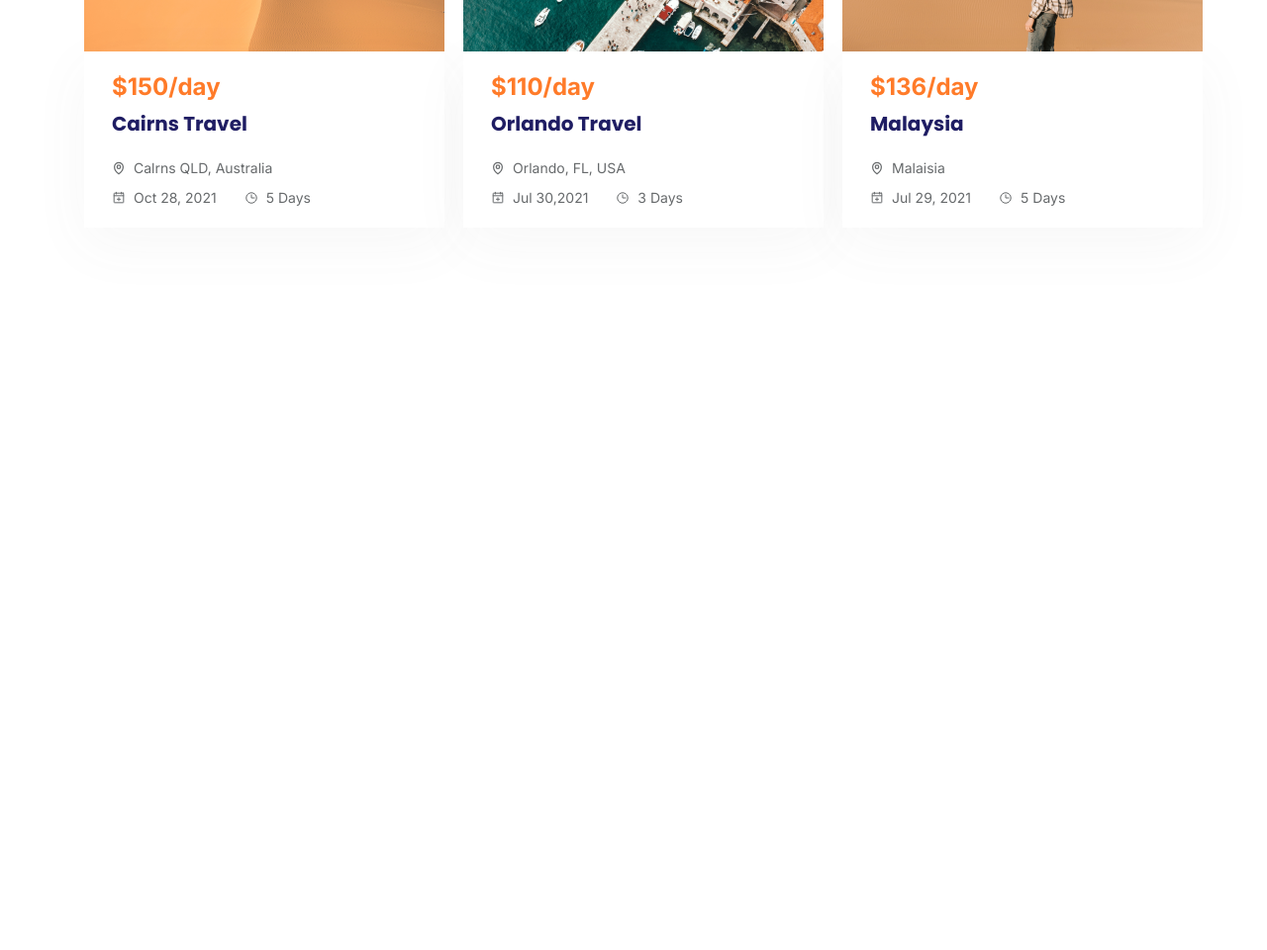
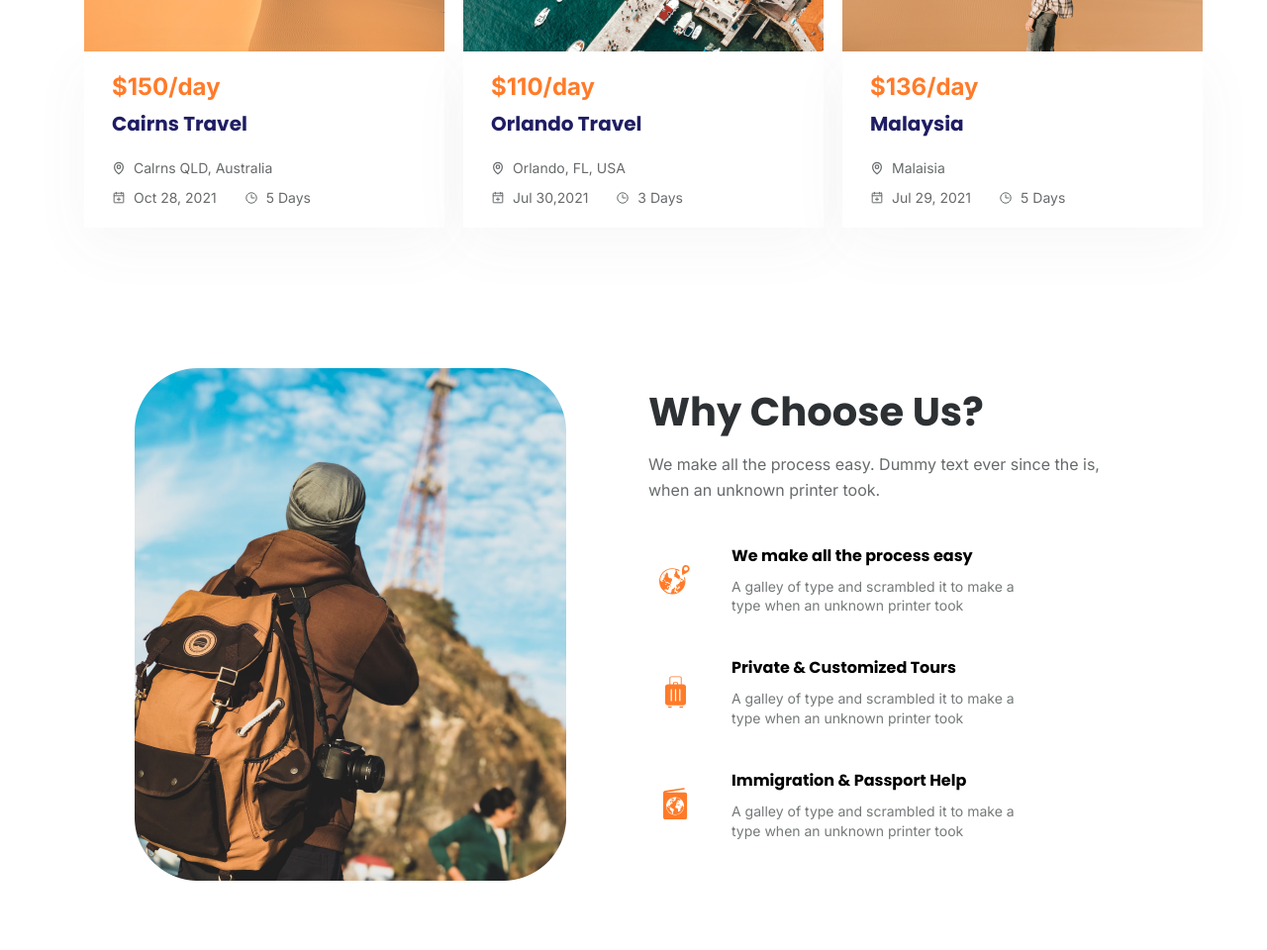
Before and after one commit to VuLong1894/safetour, a website: page index.html in a window 1280 px wide. Shown: the part 1483-2443 px from the top of the page at 99% size. Before the commit the page ends 1783 px from the top, so only its background shows below. Drawn offline with Linux system fonts and the light colour scheme.

Commit message:
Phần Reason

```diff
--- a/index.html
+++ b/index.html
@@ -140,7 +140,6 @@
           </div>
         </div>
       </div>
-
       <!-- Best tour -->
       <section class="tour">
         <div class="container">
@@ -237,6 +236,60 @@
           </div>
         </div>
       </section>
+      <!-- Why Choose Us? -->
+      <section class="reason">
+        <div class="container">
+          <div class="reason__wrap">
+            <div class="row row-cols-2">
+              <div class="reason__media">
+                <img src="./assets/img/reason-1.png" alt="Why Choose Us?" class="reason__img" />
+              </div>
+              <div class="reason__content">
+                <h3 class="section-heading reason__heading">Why Choose Us?</h3>
+                <p class="section-desc reason__desc">
+                  We make all the process easy. Dummy text ever since the is, when an unknown printer took.
+                </p>
+                <!-- Reason 1 -->
+                <div class="reason__group">
+                  <div class="reason__group-icon-wrap">
+                    <img src="./assets/icons/reason-1.svg" alt="" class="reason__group-icon" />
+                  </div>
+                  <div class="reason__group-content">
+                    <h4 class="reason__group-title">We make all the process easy</h4>
+                    <p class="reason__group-desc">
+                      A galley of type and scrambled it to make a type when an unknown printer took
+                    </p>
+                  </div>
+                </div>
+                <!-- Reason 2 -->
+                <div class="reason__group">
+                  <div class="reason__group-icon-wrap">
+                    <img src="./assets/icons/reason-2.svg" alt="" class="reason__group-icon" />
+                  </div>
+                  <div class="reason__group-content">
+                    <h4 class="reason__group-title">Private & Customized Tours</h4>
+                    <p class="reason__group-desc">
+                      A galley of type and scrambled it to make a type when an unknown printer took
+                    </p>
+                  </div>
+                </div>
+                <!-- Reason 3 -->
+                <div class="reason__group">
+                  <div class="reason__group-icon-wrap">
+                    <img src="./assets/icons/reason-3.svg" alt="" class="reason__group-icon" />
+                  </div>
+                  <div class="reason__group-content">
+                    <h4 class="reason__group-title">Immigration & Passport Help</h4>
+                    <p class="reason__group-desc">
+                      A galley of type and scrambled it to make a type when an unknown printer took
+                    </p>
+                  </div>
+                </div>
+              </div>
+            </div>
+          </div>
+        </div>
+      </section>
     </main>
     <!-- End Main -->
 
--- a/scss/pages/_home.scss
+++ b/scss/pages/_home.scss
@@ -27,3 +27,67 @@
     margin-top: 16px;
   }
 }
+
+.reason {
+  margin-top: 2px;
+  padding: 70px 0;
+
+  &__wrap {
+    padding: 0 51px;
+  }
+
+  &__media {
+    border-radius: 64px;
+  }
+
+  &__img {
+    display: block;
+    width: 436px;
+    object-fit: cover;
+  }
+
+  &__heading {
+    margin-top: 19px;
+  }
+
+  &__desc {
+    width: 493px;
+    margin-top: 16px;
+    margin-bottom: 20px;
+  }
+}
+
+.reason__group {
+  display: flex;
+  align-items: center;
+  margin-top: 40px;
+
+  &-icon-wrap {
+    display: flex;
+    align-items: center;
+    justify-content: center;
+    width: 54px;
+    height: 54px;
+    border-radius: 12px;
+    flex-shrink: 0;
+  }
+
+  &-content {
+    margin-left: 30px;
+    width: 319px;
+  }
+
+  &-title {
+    font-size: 1.6rem;
+    font-weight: 600;
+    line-height: 162.5%;
+  }
+
+  &-desc {
+    margin-top: 8px;
+    color: rgba(103, 106, 108, 0.9);
+    font-family: Inter;
+    font-size: 1.4rem;
+    line-height: 142.857%;
+  }
+}
```
Also changed, not shown: assets/css/main.css, assets/icons/reason-1.svg (added), assets/icons/reason-2.svg (added), assets/icons/reason-3.svg (added), assets/img/reason-1.png (added), 1 other file.
